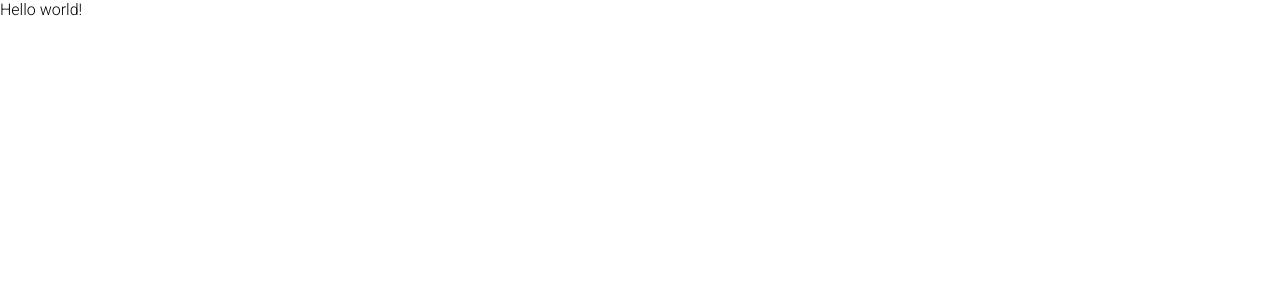
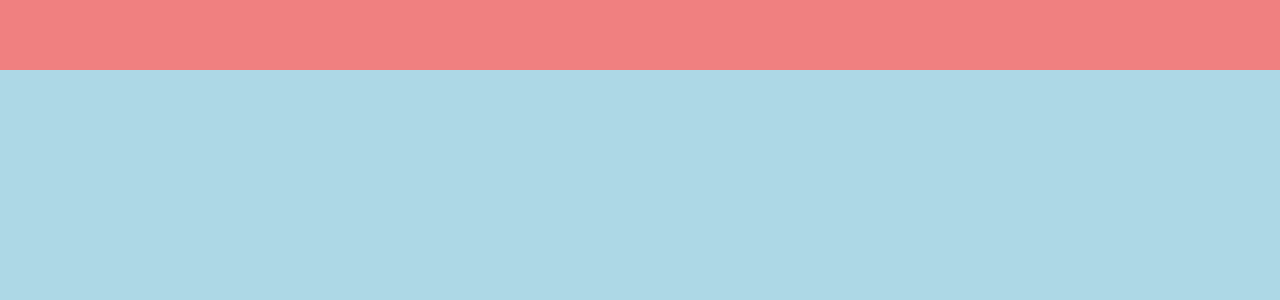
Before and after one commit to danmoka/PortfolioWebsite, a React (Create React App) app: page / in a window 1280 px wide. Shown: the top 300 px of the page. Built offline with nearby package versions, Linux system fonts and the light colour scheme.

Commit message:
Add basic components and snap scrollbar

```diff
--- a/package.json
+++ b/package.json
@@ -34,5 +34,8 @@
       "last 1 firefox version",
       "last 1 safari version"
     ]
+  },
+  "devDependencies": {
+    "sass": "^1.51.0"
   }
 }
--- a/public/index.html
+++ b/public/index.html
@@ -11,6 +11,7 @@
     * {
       margin: 0;
       font-family: 'Roboto', sans-serif;
+      overflow-x: hidden;
     }
   </style>
   <title>React App</title>
--- a/src/App.jsx
+++ b/src/App.jsx
@@ -1,5 +1,18 @@
+import Contact from "./components/contact/Contact";
+import Intro from "./components/intro/Intro";
+import Topbar from "./components/topbar/Topbar";
+import "./app.scss";
+
 const App = () => {
-  return <div>Hello world!</div>;
+  return (
+    <div className="app">
+      <Topbar />
+      <div className="sections">
+        <Intro />
+        <Contact />
+      </div>
+    </div>
+  );
 };
 
 export default App;
--- /dev/null
+++ b/src/app.scss
@@ -0,0 +1,22 @@
+.app {
+    height: 100vh;
+
+    .sections {
+        width: 100%;
+        height: calc(100vh - 70px);
+        background-color: lightgreen;
+        position: relative;
+        top: 70px;
+        scroll-snap-type: y mandatory;
+        scrollbar-width: none;
+        &::-webkit-scrollbar {
+            display: none;
+        }
+
+        > * {
+            width: 100vw;
+            height: calc(100vh - 70px);
+            scroll-snap-align: start;
+        }
+    }
+}
--- /dev/null
+++ b/src/components/contact/Contact.jsx
@@ -0,0 +1,9 @@
+import "./contact.scss";
+
+const Contact = () => {
+    return (
+        <div className="contact"></div>
+    );
+};
+
+export default Contact;
--- /dev/null
+++ b/src/components/contact/contact.scss
@@ -0,0 +1,3 @@
+.contact {
+    background-color: lightyellow;
+}
--- /dev/null
+++ b/src/components/intro/Intro.jsx
@@ -0,0 +1,9 @@
+import "./intro.scss";
+
+const Intro = () => {
+    return (
+        <div className="intro"></div>
+    );
+};
+
+export default Intro;
--- /dev/null
+++ b/src/components/intro/intro.scss
@@ -0,0 +1,3 @@
+.intro {
+    background-color: lightblue;
+}
--- /dev/null
+++ b/src/components/topbar/Topbar.jsx
@@ -0,0 +1,9 @@
+import "./topbar.scss";
+
+const Topbar = () => {
+    return (
+        <div className="topbar"></div>
+    );
+};
+
+export default Topbar;
--- /dev/null
+++ b/src/components/topbar/topbar.scss
@@ -0,0 +1,8 @@
+.topbar {
+    width: 100%;
+    height: 70px;
+    background-color: lightcoral;
+    position: fixed;
+    top: 0;
+    z-index: 2;
+}
```
Also changed, not shown: 1 other file (tests, documents, lock files or other folders).
